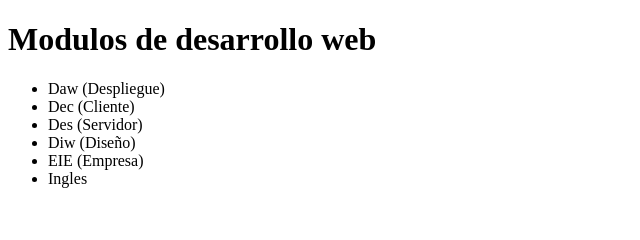
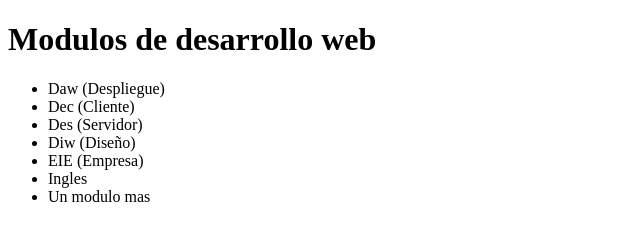
Before and after one commit to Aris7ides/aristides-daw7k, a plain HTML site: page index.html in a window 1280 px wide. Shown: the whole page, without its empty margins (0-640 px from the left). Drawn offline with Linux system fonts and the light colour scheme.

Commit message:
un modulo mas desde la version1

```diff
--- a/index.html
+++ b/index.html
@@ -15,6 +15,7 @@
             <li>Diw (Diseño)</li>
             <li>EIE (Empresa)</li>
 	    <li>Ingles</li>
+	    <li>Un modulo mas</li>
         </ul>
     </main>
 
```
